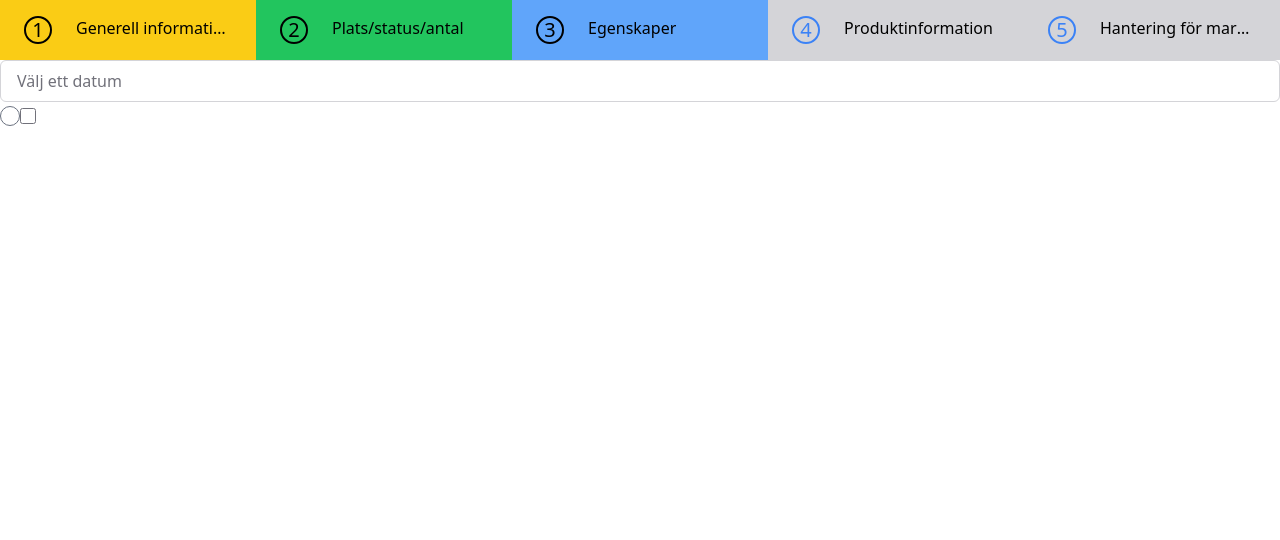
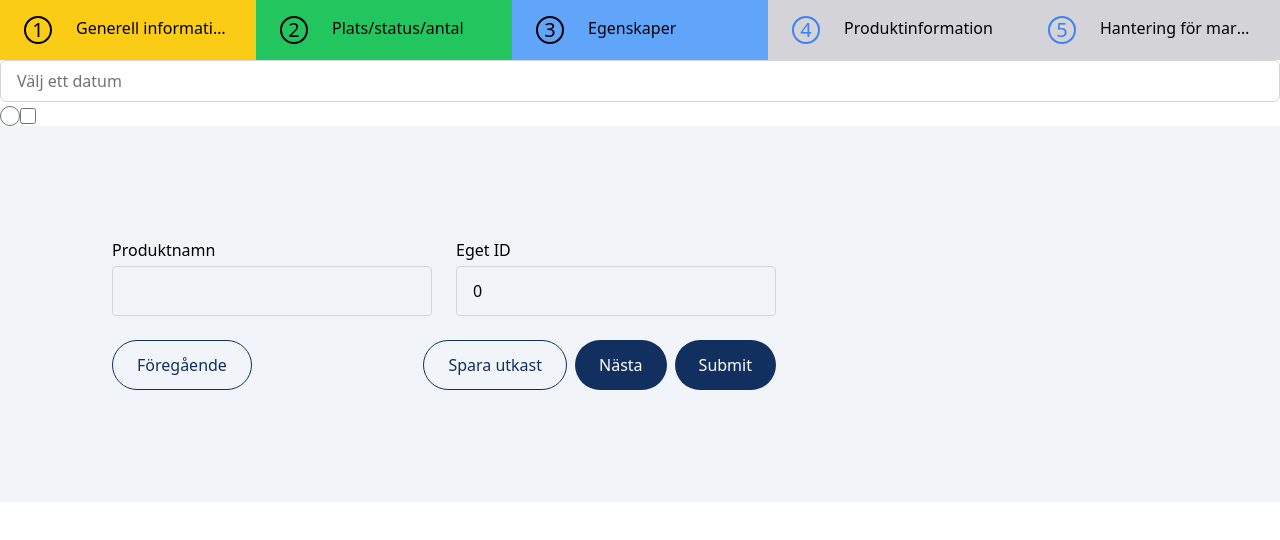
Before and after one commit to WilliamDavidson-02/cc-build, a React (Vite) app: page / in a window 1280 px wide. Shown: the top 540 px of the page. Built offline with nearby package versions, Linux system fonts and the light colour scheme.

Commit message:
connection and basic insertion works

```diff
--- a/src/components/Form.tsx
+++ b/src/components/Form.tsx
@@ -3,16 +3,13 @@ import { z } from "zod";
 import Textfield from "@/components/Textfield";
 import Button from "@/components/Buttons";
 import { useState } from "react";
+import { supabase } from "@/lib/sbClient";
 
 type FormProps = {};
 
 const FormSchema = z.object({
-  project: z
-    .string()
-    .max(255)
-    .min(2, "Project name must be at least 2 characters"),
   name: z.string().max(255).min(2, "Name must be at least 2 characters"),
-  product_id: z.number(),
+  product_id: z.string(),
 });
 
 type FormErrors = z.inferFormattedError<typeof FormSchema>;
@@ -20,16 +17,16 @@ type FormErrors = z.inferFormattedError<typeof FormSchema>;
 const Form: FC<FormProps> = ({}) => {
   const [errors, setErrors] = useState<FormErrors | undefined>(undefined);
   const [formData, setFormData] = useState({
-    project: "",
+    project_id: "123e4567-e89b-12d3-a456-426614174000",
     name: "",
-    product_id: 0,
+    product_id: "0",
   });
 
   console.log("formData:", formData);
 
   const handleButtonClick = () => {};
 
-  const handleSubmit = (e: React.FormEvent) => {
+  const handleSubmit = async (e: React.FormEvent) => {
     e.preventDefault();
 
     const validation = FormSchema.safeParse(formData);
@@ -40,6 +37,28 @@ const Form: FC<FormProps> = ({}) => {
     } else {
       setErrors(undefined);
       console.log("Form submitted successfully", formData);
+
+      try {
+        const { data, error } = await supabase.from("products").insert([
+          {
+            project_id: formData.project_id,
+            name: formData.name,
+            product_id: formData.product_id,
+          },
+        ]);
+
+        if (error) throw error;
+
+        console.log("Data inserted successfully:", data);
+
+        setFormData({
+          project_id: "123e4567-e89b-12d3-a456-426614174000",
+          name: "",
+          product_id: "0",
+        });
+      } catch (error) {
+        console.error("Error inserting data:", error);
+      }
     }
   };
 
@@ -48,23 +67,15 @@ const Form: FC<FormProps> = ({}) => {
 
     setFormData((prevData) => ({
       ...prevData,
-      [name]: name === "product_id" ? Number(value) : value,
+      [name]: value,
     }));
   };
 
   return (
-    <div className="bg-slate-100 py-28 px-28">
-      <div>
+    <div className="bg-slate-100 py-28 px-28 flex">
+      <div className="flex">
         <form className="flex flex-col gap-6" onSubmit={handleSubmit}>
-          <div className="flex gap-10">
-            <Textfield
-              title="Projekt"
-              size="medium"
-              name="project"
-              value={formData.project}
-              onChange={handleInputChange}
-            />
-            {errors?.project && <span>{errors.project._errors[0]}</span>}
+          <div className="flex gap-6 flex-wrap">
             <Textfield
               title="Produktnamn"
               size="medium"
@@ -83,18 +94,21 @@ const Form: FC<FormProps> = ({}) => {
           </div>
           {errors?.product_id && <span>{errors.product_id._errors[0]}</span>}
 
-          <section className="flex justify-between">
+          <section className="flex justify-between flex-wrap gap-6">
             <div>
               <Button size="medium" variant="white" onClick={handleButtonClick}>
                 Föregående
               </Button>
             </div>
-            <div className=" flex gap-2">
+            <div className=" flex gap-2 flex-wrap">
               <Button size="medium" variant="white" onClick={handleButtonClick}>
                 Spara utkast
               </Button>
               <Button size="medium" variant="blue" onClick={handleButtonClick}>
                 Nästa
+              </Button>
+              <Button size="medium" variant="blue" type="submit">
+                Submit
               </Button>
             </div>
           </section>
--- a/src/pages/Home.tsx
+++ b/src/pages/Home.tsx
@@ -8,6 +8,7 @@ import {
 } from "@/components/products/ProgressSteps";
 import { cn } from "@/lib/utils";
 import { FC, useState } from "react";
+import Form from "@/components/Form";
 const defaultSteps: { title: string; status: Status }[] = [
   {
     title: "Generell information",
@@ -60,6 +61,7 @@ const Home: FC = () => {
       <DatePicker selected={selected} setSelected={setSelected} />
       <Input type="radio" />
       <Input type="checkbox" />
+      <Form />
     </div>
   );
 };
```
